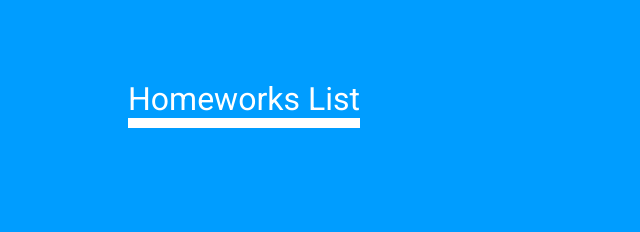
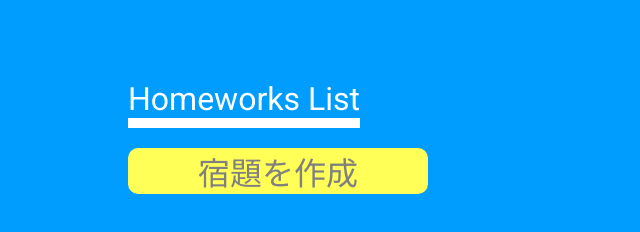
Before and after one commit to SASAKN/homework-progress-check, a plain HTML site: page index.html in a window 1280 px wide. Shown: the whole page, without its empty margins (0-640 px from the left). Drawn offline with Linux system fonts and the light colour scheme.

Commit message:
動作するように改良

```diff
--- a/index.html
+++ b/index.html
@@ -14,6 +14,7 @@
                 <li>🎉現在宿題はありません。✅</li>
                 <li>ゆっくり休んで学校に備えましょう !</li>
             </ul>
+            <button id="create" onclick="location.href = 'create.html'">宿題を作成</button>
         </div>
     </main>
     <script src="read.js"></script>
--- a/style.css
+++ b/style.css
@@ -88,3 +88,7 @@ button{
     background-color: rgb(0, 255, 102);
     color: black;
 }
+#create{
+    background-color: rgb(255, 255, 87);
+    color: gray;
+}
```
